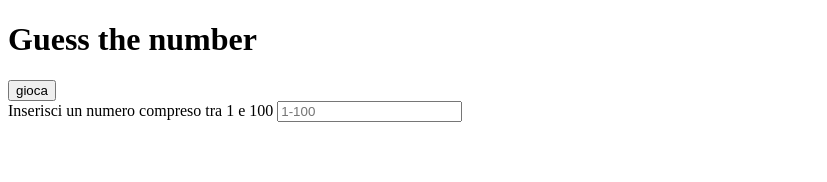
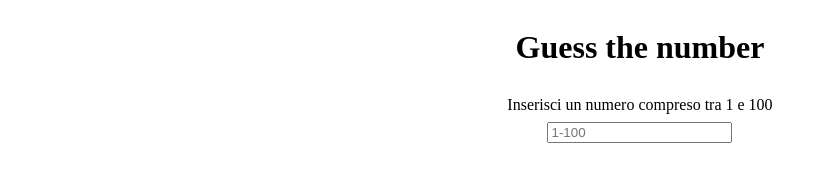
Before and after one commit to giovannitamburini/test-ocs-guess-the-number, a plain HTML site: page index.html in a window 1280 px wide. Both pictures are taken after a click on the button "gioca". Shown: the whole page, without its empty margins (0-827 px from the left). Drawn offline with Linux system fonts and the light colour scheme.

Commit message:
feat: added some style & show the game at the click of start button

```diff
--- a/css/style.css
+++ b/css/style.css
@@ -0,0 +1,22 @@
+#container {
+
+    display: flex;
+    flex-direction: column;
+    justify-content: center;
+    align-items: center;
+    gap: 0.5em;
+}
+
+.d-none {
+
+    display: none;
+}
+
+.d-flex {
+
+    display: flex;
+    flex-direction: column;
+    justify-content: center;
+    align-items: center;
+    gap: 0.5em;
+}
--- a/index.html
+++ b/index.html
@@ -15,7 +15,7 @@
 
         <button id="btn-start">gioca</button>
 
-        <div id="game-container">
+        <div id="game-container" class="d-none">
 
             <label for="input-number">Inserisci un numero compreso tra 1 e 100</label>
             <input type="number" id="input-number" placeholder="1-100">
--- a/js/script.js
+++ b/js/script.js
@@ -5,6 +5,8 @@ let winningNumber;
 
 // btn per entrare nel gioco
 let btnStart = document.getElementById('btn-start');
+// container input
+let gameContainer = document.getElementById('game-container');
 
 
 
@@ -16,6 +18,13 @@ btnStart.addEventListener("click", function(){
     winningNumber = generateRandomNumber(0, 100);
 
     console.log(winningNumber);
+
+    // nascondo il pulsante per dare via al gioco
+    btnStart.classList.add('d-none');
+
+    // mostro il gioco
+    gameContainer.classList.remove('d-none');
+    gameContainer.classList.add('d-flex');
 })
 
 
```
